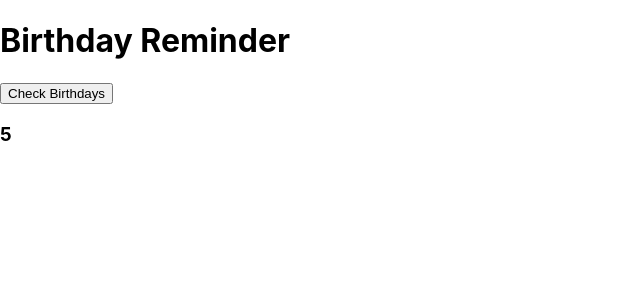
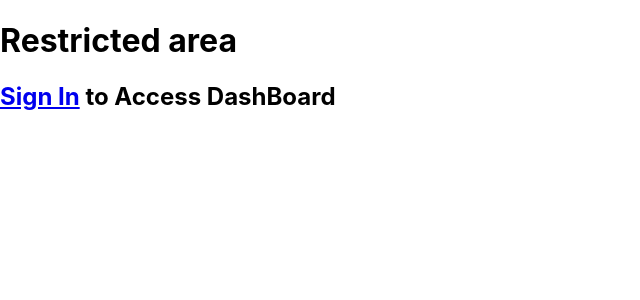
Before and after one commit to kevin46dsa/birthdayreminder-ReactApp, a React (Create React App) app in the folder birthdayreminder/: page /home in a window 1280 px wide. Shown: the top 300 px of the page, without its empty margins (0-640 px from the left). Built offline with nearby package versions, Linux system fonts and the light colour scheme; no server answers.

Commit message:
Update homepage.jsx

```diff
--- a/birthdayreminder/src/Components/homepage/homepage.jsx
+++ b/birthdayreminder/src/Components/homepage/homepage.jsx
@@ -1,7 +1,40 @@
-import React from "react";
+
+import AuthService from '../../services/auth.service';
+import birthdayDataservice from '../../services/birthdayDataservice';
+import React, { useState, useEffect } from 'react';
+
+const Homepage = () => {
+    const [accessToken, setAccessToken] = useState('');
+    const [birthday, setBirthday] = useState([]);
+
+    useEffect(() => {
+		var data = AuthService.getCurrentUser();
+		if (data) {
+			// setContent(data.user.userName);
+			setAccessToken(data.accessToken);
+		} else {
+			// setContent("");
+			setAccessToken(undefined);
+		}
+
+        //confused if i can add birthday service here
+
+	}, []);
+
+    useEffect(() => {
+		birthdayDataservice.getBirthday().then((response) => {
+			if (response) {
+				//set state
+			} else {
+				setSpendingLimit('');
+				setMonthExpense('');
+			}
+		});
+	}, []);
 
 
-const Homepage = () => {
+
+
     let today = `${5}`
     let tommrow = []
     const checkBirthday = async (event) => {
@@ -15,12 +48,31 @@ const Homepage = () => {
 
 
     return (
-        <div className="Home">
+
+        <div>
+			{accessToken !== undefined ? (
+				<React.Fragment>
+					<div className="Home">
             <h1>Birthday Reminder</h1>
             <button onClick={checkBirthday}>Check Birthdays</button>
             <h3>{ today }</h3>
             <h3>{tommrow}</h3>
         </div>
+			</React.Fragment>
+			) : (
+				<React.Fragment>
+					<div className="card posD">
+						<h1>Restricted area</h1>
+						<h2>
+							<a href="/login" className="a12">
+								Sign In
+							</a>{' '}
+							to Access DashBoard
+						</h2>
+					</div>
+				</React.Fragment>
+			)}
+		</div>
     )
 }
 
```
